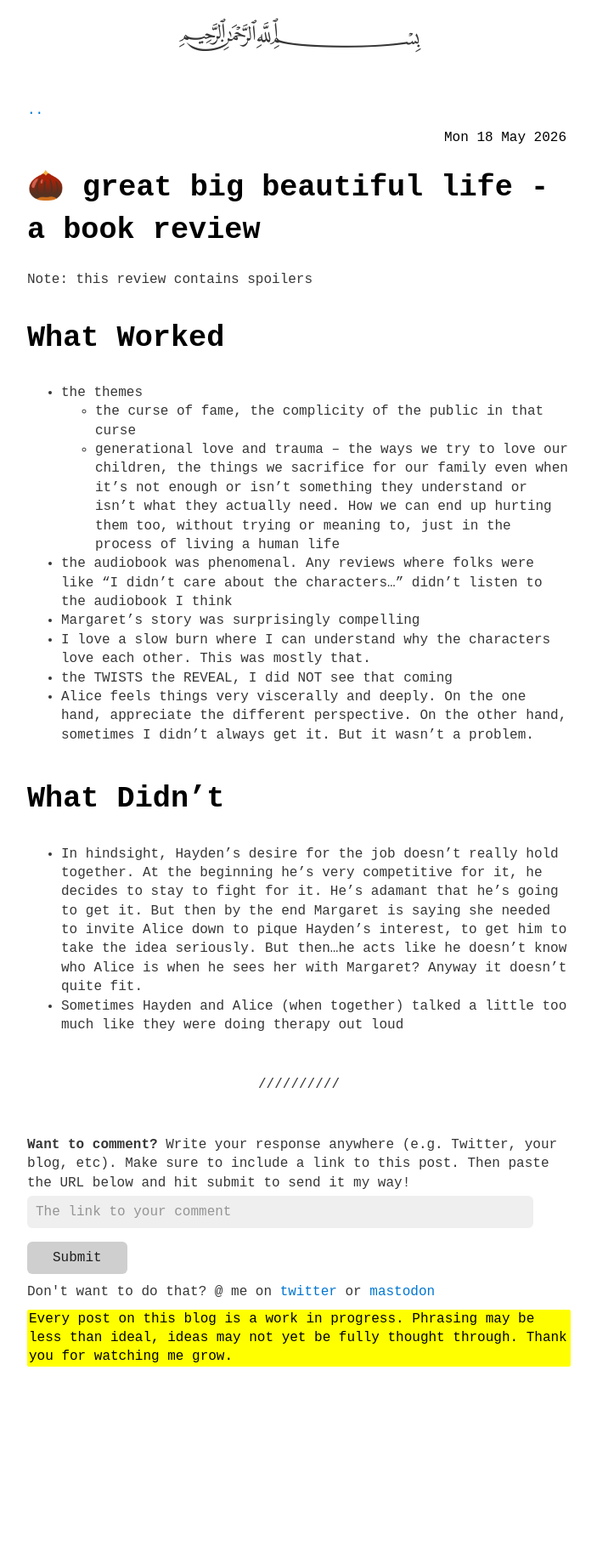
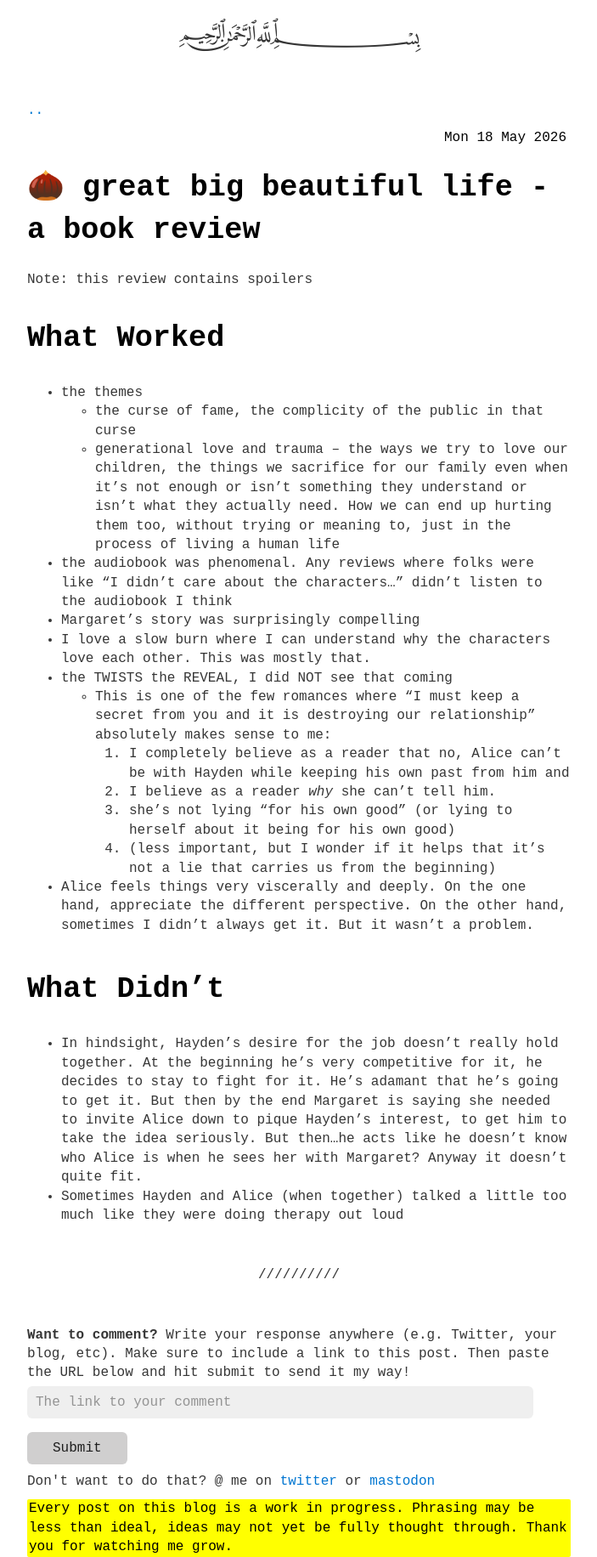
Before and after one commit to person-al/person-al.github.io, a Jekyll site: the page built from _posts/2026-05-18-🌰-great-big-beautiful-life---a-book-review.md, in a window 1280 px wide. Shown: the whole page at 85% size, without its empty margins (288-991 px from the left). Built offline with Jekyll 4.4.1, drawn with Linux system fonts in a browser that asks for light colours; before the commit the page ends 1608 px from its top, so only the background shows below that.

Commit message:
Update 2026-05-18-🌰-great-big-beautiful-life---a-book-review.md

```diff
--- a/_posts/2026-05-18-🌰-great-big-beautiful-life---a-book-review.md
+++ b/_posts/2026-05-18-🌰-great-big-beautiful-life---a-book-review.md
@@ -15,6 +15,11 @@ Note: this review contains spoilers
 - Margaret's story was surprisingly compelling
 - I love a slow burn where I can understand why the characters love each other. This was mostly that.
 - the TWISTS the REVEAL, I did NOT see that coming
+    - This is one of the few romances where "I must keep a secret from you and it is destroying our relationship" absolutely makes sense to me:
+        1. I completely believe as a reader that no, Alice can't be with Hayden while keeping his own past from him and
+        2. I believe as a reader _why_ she can't tell him.
+        3. she's not lying "for his own good" (or lying to herself about it being for his own good)
+        4. (less important, but I wonder if it helps that it's not a lie that carries us from the beginning)
 - Alice feels things very viscerally and deeply. On the one hand, appreciate the different perspective. On the other hand, sometimes I didn't always get it. But it wasn't a problem.
 
 # What Didn't
```
